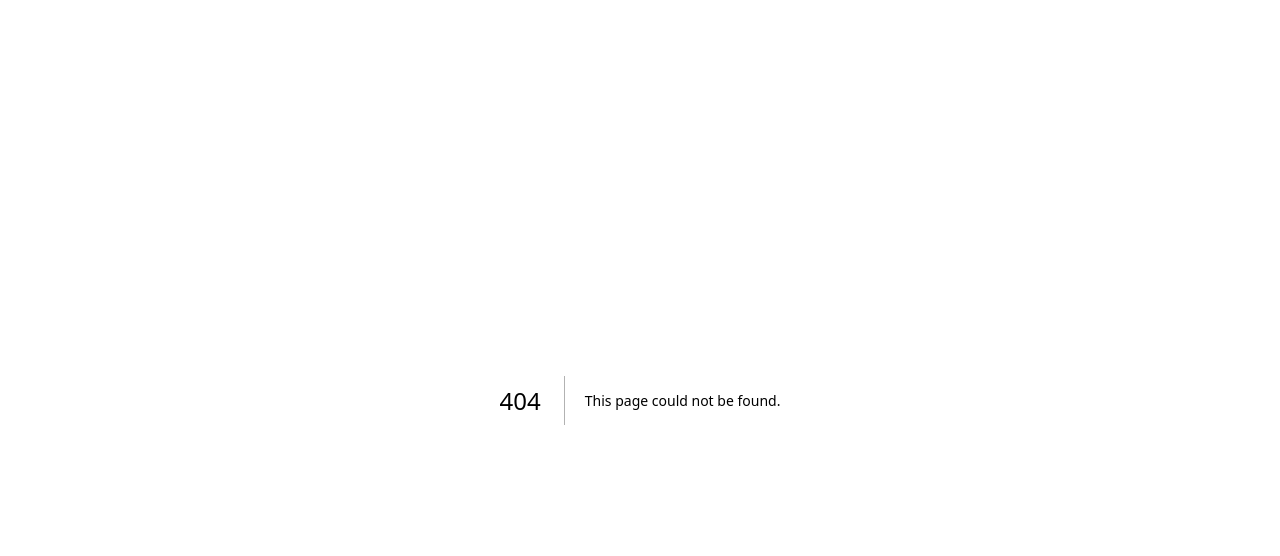
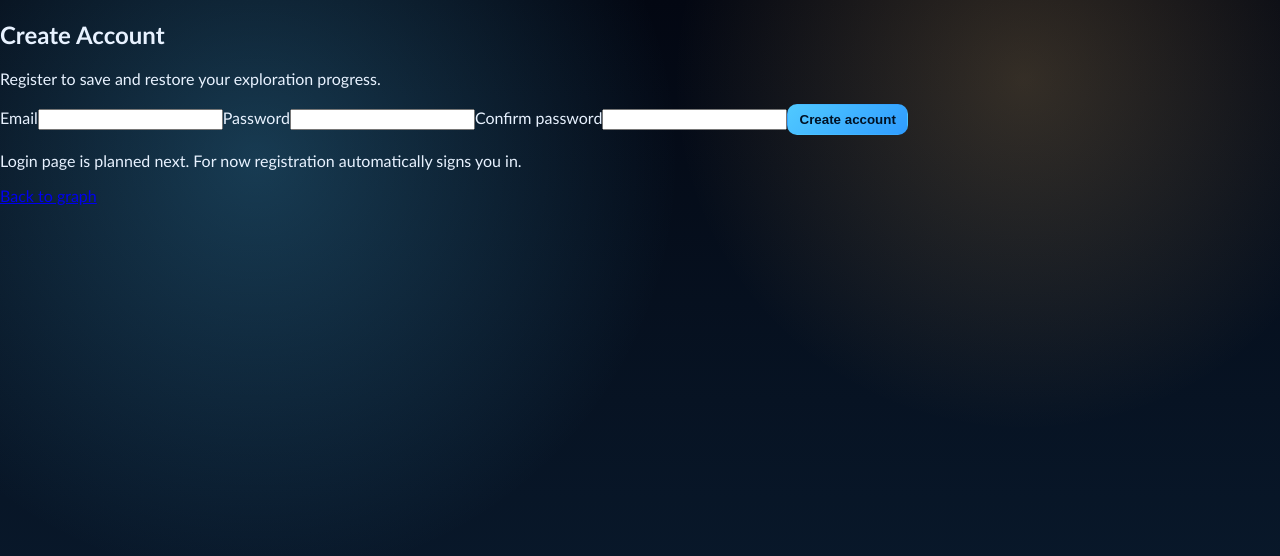
Before and after one commit to BastienSegura/cyclop-eddy, a Next.js app in the folder gui/: page /register in a window 1280 px wide. Before the commit this address had no page. Shown: the top 556 px of the page. Built offline with nearby package versions, Linux system fonts and the light colour scheme.

Commit message:
feat(gui): add registration page with API form and auto-login redirect

```diff
--- /dev/null
+++ b/gui/src/app/register/page.tsx
@@ -0,0 +1,136 @@
+"use client";
+
+import Link from "next/link";
+import { useRouter } from "next/navigation";
+import { FormEvent, useMemo, useState } from "react";
+
+interface FormState {
+  email: string;
+  password: string;
+  confirmPassword: string;
+}
+
+interface ValidationIssue {
+  field: string;
+  message: string;
+}
+
+interface RegisterApiError {
+  error?: string;
+  issues?: ValidationIssue[];
+}
+
+const INITIAL_FORM_STATE: FormState = {
+  email: "",
+  password: "",
+  confirmPassword: "",
+};
+
+export default function RegisterPage() {
+  const router = useRouter();
+  const [formState, setFormState] = useState<FormState>(INITIAL_FORM_STATE);
+  const [isSubmitting, setIsSubmitting] = useState(false);
+  const [successMessage, setSuccessMessage] = useState("");
+  const [errorMessage, setErrorMessage] = useState("");
+
+  const canSubmit = useMemo(
+    () => formState.email.trim() && formState.password && formState.confirmPassword,
+    [formState],
+  );
+
+  async function handleSubmit(event: FormEvent<HTMLFormElement>): Promise<void> {
+    event.preventDefault();
+
+    if (isSubmitting || !canSubmit) {
+      return;
+    }
+
+    setIsSubmitting(true);
+    setErrorMessage("");
+    setSuccessMessage("");
+
+    try {
+      const response = await fetch("/api/auth/register", {
+        method: "POST",
+        headers: {
+          "content-type": "application/json",
+        },
+        body: JSON.stringify(formState),
+      });
+
+      if (!response.ok) {
+        const errorPayload = (await response.json().catch(() => null)) as RegisterApiError | null;
+        const issueMessage = errorPayload?.issues?.[0]?.message;
+        const fallback = response.status === 429
+          ? "Too many attempts. Please try again soon."
+          : "Unable to create your account.";
+        setErrorMessage(issueMessage || errorPayload?.error || fallback);
+        return;
+      }
+
+      setSuccessMessage("Account created. Redirecting...");
+      router.push("/");
+      router.refresh();
+    } catch {
+      setErrorMessage("Unexpected network error while creating account.");
+    } finally {
+      setIsSubmitting(false);
+    }
+  }
+
+  return (
+    <main className="auth-page-shell">
+      <section className="auth-card">
+        <h1>Create Account</h1>
+        <p>Register to save and restore your exploration progress.</p>
+
+        <form className="auth-form" onSubmit={handleSubmit}>
+          <label htmlFor="register-email">Email</label>
+          <input
+            id="register-email"
+            type="email"
+            autoComplete="email"
+            value={formState.email}
+            onChange={(event) => setFormState((prev) => ({ ...prev, email: event.currentTarget.value }))}
+            required
+          />
+
+          <label htmlFor="register-password">Password</label>
+          <input
+            id="register-password"
+            type="password"
+            autoComplete="new-password"
+            value={formState.password}
+            onChange={(event) => setFormState((prev) => ({ ...prev, password: event.currentTarget.value }))}
+            required
+          />
+
+          <label htmlFor="register-confirm-password">Confirm password</label>
+          <input
+            id="register-confirm-password"
+            type="password"
+            autoComplete="new-password"
+            value={formState.confirmPassword}
+            onChange={(event) => setFormState((prev) => ({ ...prev, confirmPassword: event.currentTarget.value }))}
+            required
+          />
+
+          <button type="submit" className="primary-button" disabled={!canSubmit || isSubmitting}>
+            {isSubmitting ? "Creating account..." : "Create account"}
+          </button>
+        </form>
+
+        {errorMessage ? <p className="auth-feedback auth-feedback-error">{errorMessage}</p> : null}
+        {successMessage ? <p className="auth-feedback auth-feedback-success">{successMessage}</p> : null}
+
+        <p className="auth-page-footnote">
+          Login page is planned next. For now registration automatically signs you in.
+        </p>
+
+        <p className="auth-page-link">
+          <Link href="/">Back to graph</Link>
+        </p>
+      </section>
+    </main>
+  );
+}
```
